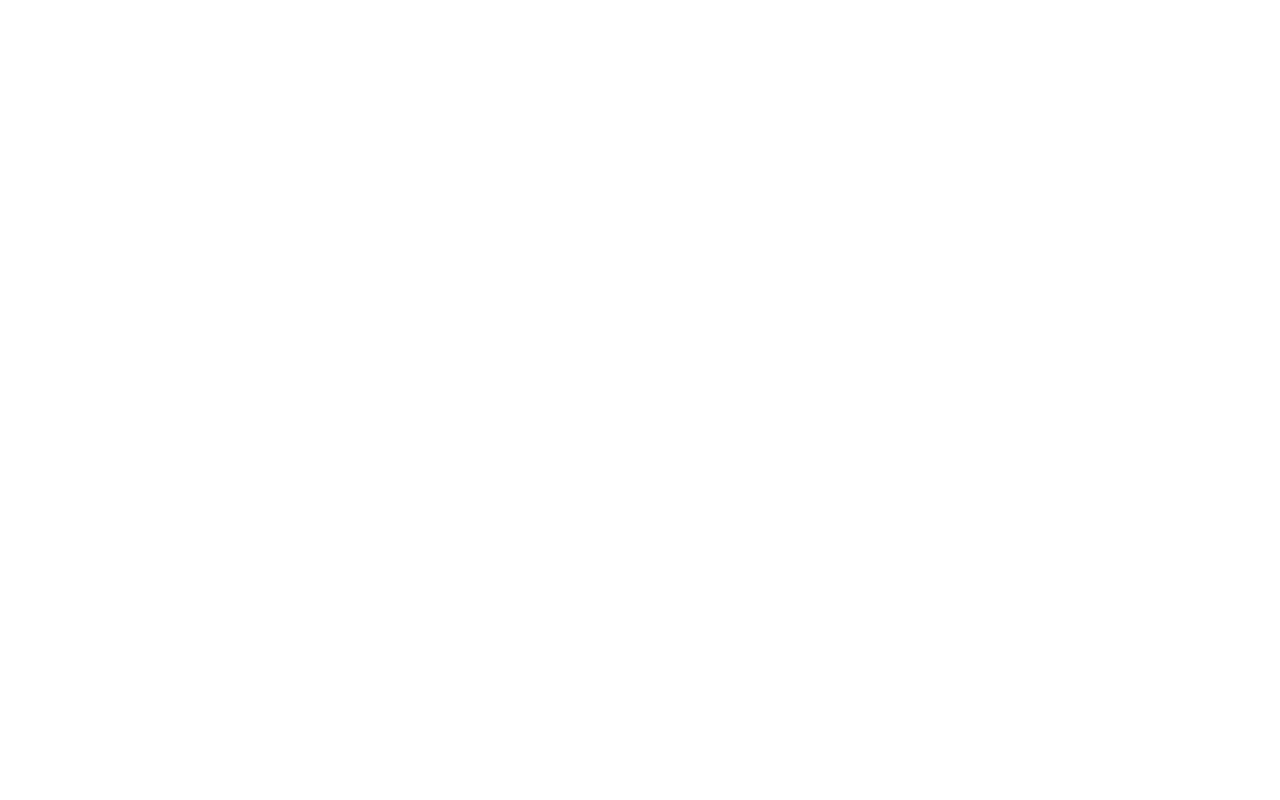
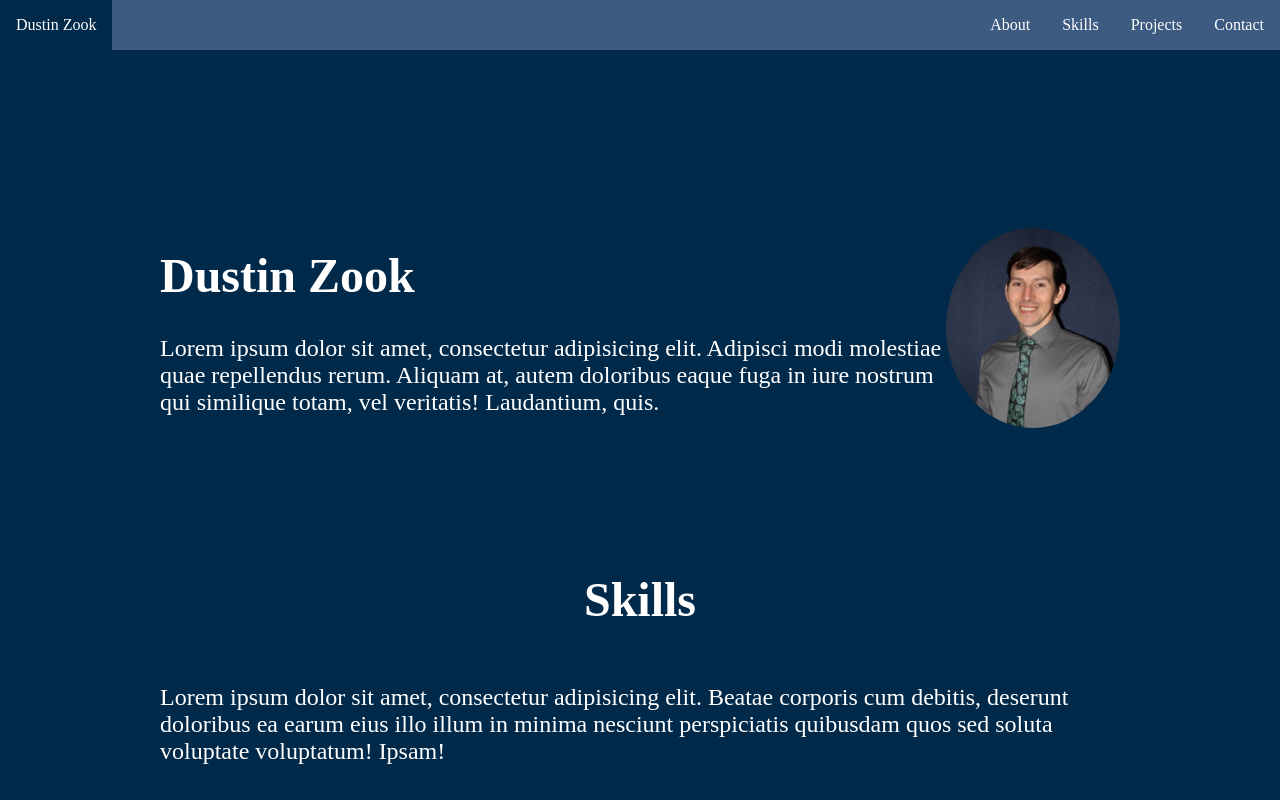
Before and after one commit to DustinWZook/DustinWZook.github.io, a plain HTML site: page index.html in a window 1280 px wide. Shown: the top 800 px of the page. Drawn offline with Linux system fonts and the light colour scheme.

Commit message:
added href to achor tags and correct spacing

```diff
--- /dev/null
+++ b/index.css
@@ -0,0 +1,62 @@
+
+body{
+    background-color: #012a4a;
+    color: white;
+    margin: 0;
+}
+nav{
+    background-color: #3d5a80;
+    position: fixed;
+    top: 0;
+    width: 100%;
+}
+nav a{
+    text-decoration: none;
+    color: white;
+    display: inline-block;
+    padding: 1em;
+}
+
+nav a:hover{
+    background-color: #012a4a;
+}
+
+ul{
+    list-style: none;
+    display: flex;
+    padding: 0;
+    margin: 0;
+}
+
+nav ul li:nth-child(2){
+    margin-left: auto;
+}
+
+#personalPhoto{
+    border-radius: 50%;
+    height: 200px;
+    width: 200px;
+}
+
+#aboutMe {
+
+    display: flex;
+    justify-content: center;
+    align-items: center;
+    width: 75%;
+    font-size: x-large;
+    margin: 150px auto auto;
+}
+#aboutMeDiv{
+    margin-bottom: 50px;
+    height: 50px;
+}
+.containers{
+    display: flex;
+    justify-content: center;
+    align-items: center;
+    width: 75%;
+    flex-direction: column;
+    font-size: x-large;
+    margin: 100px auto auto;
+}
--- a/index.html
+++ b/index.html
@@ -2,10 +2,54 @@
 <html lang="en">
 <head>
 
-	<title>UPDATE ME!</title>
-
+	<title>Dustin Zook</title>
+	<link rel="stylesheet" href="index.css">
 </head>
 <body>
+	<nav>
+		<ul>
+			<li><a href="index.html">Dustin Zook</a></li>
+			<li><a href="#aboutMeDiv">About</a></li>
+			<li><a href="#skillsDiv">Skills</a></li>
+			<li><a href="#projectsDiv">Projects</a></li>
+			<li><a href="#contactDiv">Contact</a></li>
+		</ul>
+	</nav>
+	<div id="aboutMeDiv">
+		<p></p>
+	</div>
+	<div class="divSpacing" id="aboutMe">
+		<div>
+			<h1>Dustin Zook</h1>
+			<p>Lorem ipsum dolor sit amet, consectetur adipisicing elit. Adipisci modi molestiae quae repellendus rerum.
+				Aliquam at, autem doloribus eaque fuga in iure nostrum qui similique totam, vel veritatis! Laudantium,
+				quis.</p>
+		</div>
+		<img id="personalPhoto" src="images/Dustin_Photo.JPG" alt="Dustin Zook">
+	</div>
+	<div class="divSpacing" id="skillsDiv">
+		<p></p>
+	</div>
+	<div class="containers" id="skills">
+		<h1>Skills</h1>
+	<p>
+		Lorem ipsum dolor sit amet, consectetur adipisicing elit. Beatae corporis cum debitis, deserunt doloribus ea earum eius illo illum in minima nesciunt perspiciatis quibusdam quos sed soluta voluptate voluptatum! Ipsam!
+	</p>
+	</div>
+	<div class="divSpacing" id="projectsDiv">
+		<p></p>
+	</div>
+	<div class="containers" id="projects">
+		<h1>Projects</h1>
+		<p>Lorem ipsum dolor sit amet, consectetur adipisicing elit. Alias cum dolorem, hic ipsam numquam voluptatem. Dolorem expedita nostrum odio quasi rem! Dicta eum illo in optio perspiciatis praesentium quam soluta?</p>
+	</div>
+	<div class="divSpacing" id="contactDiv">
+		<p></p>
+	</div>
+	<div class="containers" id="contact">
+		<h1>Contact</h1>
+		<p>Lorem ipsum dolor sit amet, consectetur adipisicing elit. Accusantium culpa cum dolorem fuga fugit hic illo ipsa laudantium nulla numquam officiis quidem quod repellendus sint sunt tenetur ullam, veniam vero.</p>
+	</div>
 
 
 </body>
```
Also changed, not shown: images/Dustin_Photo.JPG (added).
